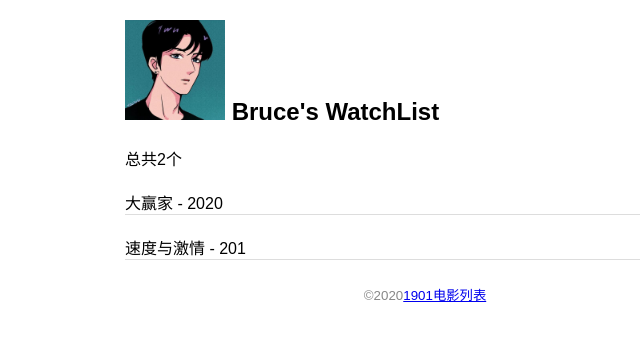
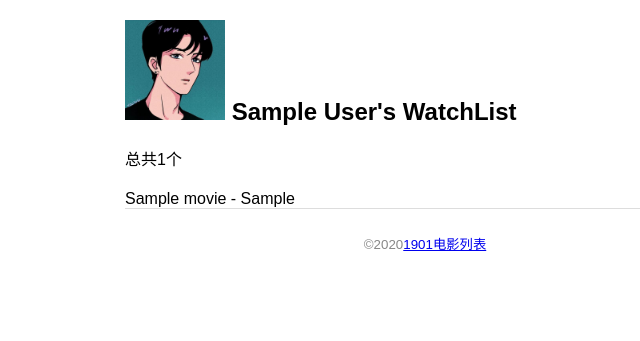
Before and after one commit to sfc18235931687/flask1901c, a Flask app: page / in a window 1280 px wide. Shown: the top 341 px of the page, without its empty margins (215-855 px from the left). Run offline with Flask 2, Linux system fonts and the light colour scheme; tables that the repository leaves empty hold one stand-in row (values such as "Sample post").

Commit message:
'数据库创建完成，数据库导入成功'

```diff
--- a/day1/watchlist/app.py
+++ b/day1/watchlist/app.py
@@ -15,7 +15,7 @@ app = Flask(__name__)
 
 # app.config['SQLALCHEMY_DATABASE_URI'] = 'sqlite:////'+os.path.join(app.root_path,'data.db')
 app.config['SQLALCHEMY_DATABASE_URI'] = prefix + os.path.join(app.root_path,'data.db')
-app.config['SQLALCHY_TRACK_MODIFICATIONS'] = Flask #关闭了对模型修改的监控
+app.config['SQLALCHEMY_TRACK_MODIFICATIONS'] = False #关闭了对模型修改的监控
 db = SQLAlchemy(app) #初始化拓展，传入程序实例app
 
 # models
@@ -32,16 +32,15 @@ class Movie(db.Model):
 @app.route('/')
 
 def index():
-    name = 'Bruce'
-    movies = [
-        {"title":"大赢家","year":"2020"},
-        {"title":"速度与激情","year":"201"}
-    ]
-    return render_template('index.html',name=name,movies=movies)
+
+    user = User.query.first()
+    movies = Movie.query.all()
+    return render_template('index.html',user=user,movies=movies)
 
 
 
 # 自定义命令
+# 新建data.db的数据库初始化命令
 @app.cli.command()  # 装饰器，注册命令
 @click.option('--drop',is_flag=True,help='删除后再创建')
 def initdb(drop):
@@ -49,3 +48,22 @@ def initdb(drop):
         db.drop_all()
     db.create_all()
     click.echo('初始化数据库完成')
+
+# 向data.db中写入数据的命令
+@app.cli.command()
+def forge():
+
+
+    name = 'Bruce'
+    movies = [
+        {"title":"大赢家","year":"2020"},
+        {"title":"速度与激情","year":"201"}
+    ]
+    user = User(name=name)
+    db.session.add(user)
+    for m in movies:
+        movie = Movie(title=m['title'],year=m['year'])
+        db.session.add(movie)
+
+    db.session.commit()
+    click.echo('插入数据完成')
--- a/day1/watchlist/templates/index.html
+++ b/day1/watchlist/templates/index.html
@@ -4,12 +4,12 @@
     <meta charset="UTF-8">
     <meta name="viewport" content="width=device-width, initial-scale=1.0">
     <link rel="stylesheet" href="{{url_for('static',filename='css/style.css')}}">
-    <title>{{name}}'s WatchList</title>
+    <title>{{user.name}}'s WatchList</title>
 </head>
 <body>
     <h2>
         <img class='avator' src="{{url_for('static',filename='images/1.jpg')}}" alt="">
-        {{name}}'s WatchList
+        {{user.name}}'s WatchList
     </h2>
     {# 过滤器 变量|过滤器名 #}
     <p>总共{{movies|length}}个</p>
```
